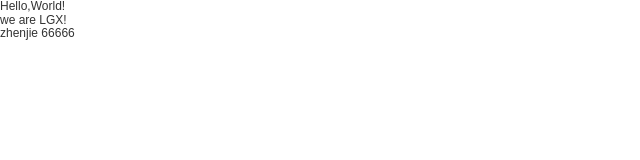
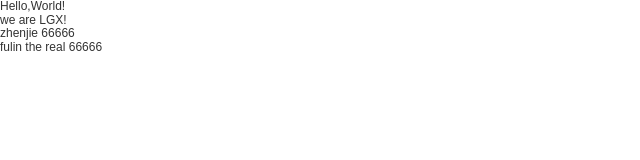
Before and after one commit to LGX-SCNU/LGX-SCNU.github.io, a plain HTML site: page index.html in a window 1280 px wide. Shown: the full height of the page, 0-640 px from the left. Drawn offline with Linux system fonts and the light colour scheme.

Commit message:
Update index.html

```diff
--- a/index.html
+++ b/index.html
@@ -9,5 +9,6 @@
 	<h1>Hello,World!</h1>
 	<p>we are LGX!</p>
 	<p>zhenjie 66666</p>
+	<p>fulin the real 66666</p>
 </body>
 </html>
```
